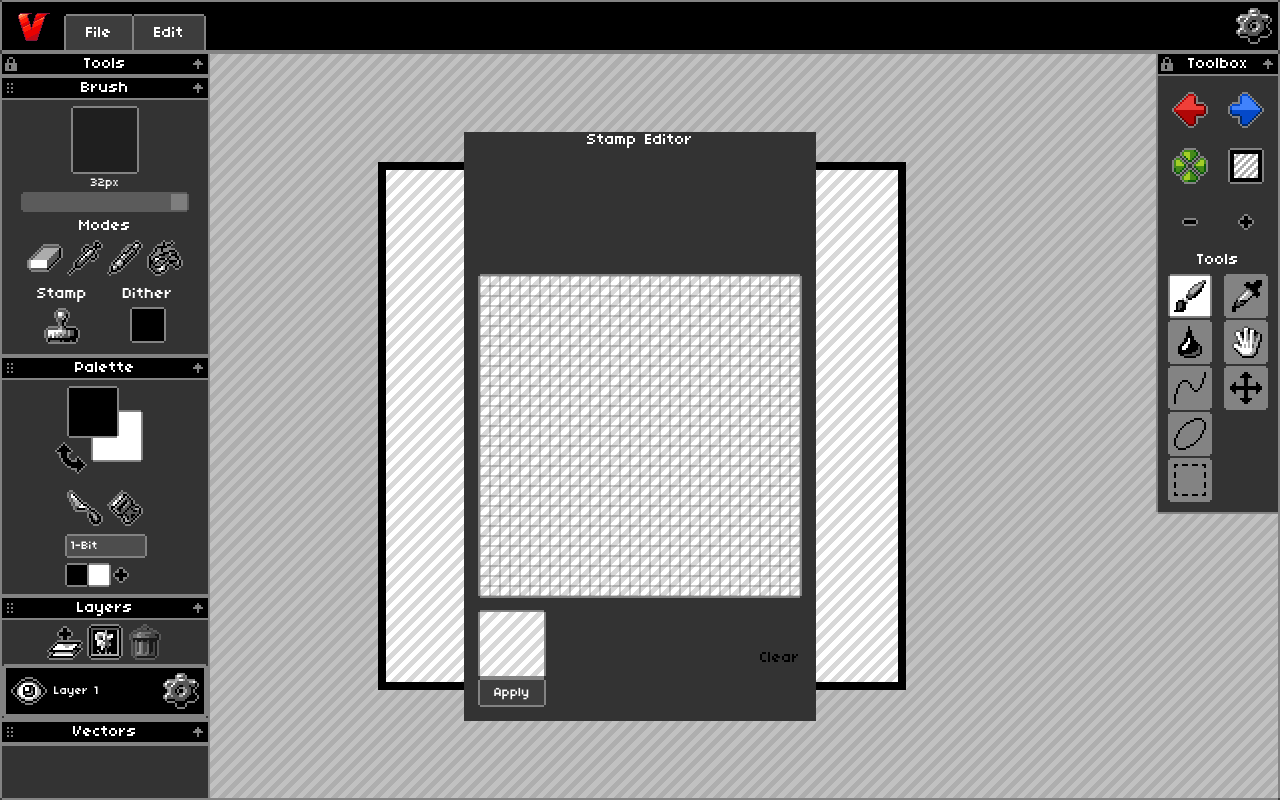
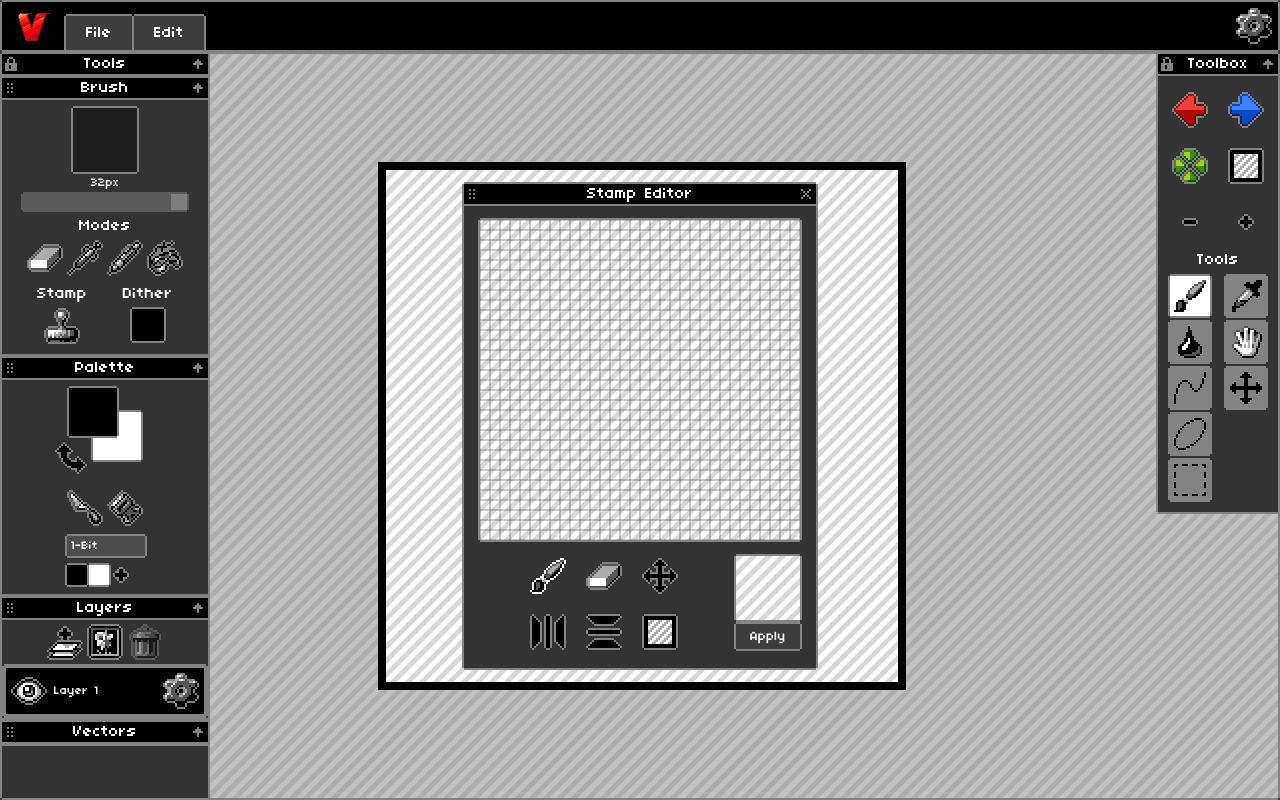
Before and after one commit to Tororoi/pixel-vee, a React (Vite) app: page / in a window 1280 px wide. Both pictures are taken after a click on the button 62 px from the left and 326 px from the top of the page. Built offline with nearby package versions, Linux system fonts and the light colour scheme.

Commit message:
fix stamp editor

```diff
--- a/src/components/Toolbox.jsx
+++ b/src/components/Toolbox.jsx
@@ -85,7 +85,7 @@
 
   function handleToolClick(toolName) {
     // Update the group's activeTool so the button remembers the last-used tool
-    for (const [groupKey, group] of Object.entries(toolGroups)) {
+    for (const [, group] of Object.entries(toolGroups)) {
       if (group.tools.includes(toolName)) {
         group.activeTool = toolName
         break
--- a/src/components/dialogs/StampEditorDialog.jsx
+++ b/src/components/dialogs/StampEditorDialog.jsx
@@ -3,6 +3,10 @@
 import { initializeDragger } from '../../utils/drag.js'
 import { initStampEditor } from '../../DOM/stampEditor.js'
 
+/**
+ * Stamp editor dialog for painting custom brush stamps.
+ * @returns {import('react').ReactElement} The stamp editor dialog element
+ */
 export default function StampEditorDialog() {
   const containerRef = useRef(null)
   const editorCanvasRef = useRef(null)
@@ -32,24 +36,43 @@
     initStampEditor()
   }, [])
 
+  function handleClose() {
+    if (containerRef.current) containerRef.current.style.display = 'none'
+  }
+
   return (
     <div
       ref={containerRef}
       id="stamp-editor"
-      className="stamp-editor-container draggable"
+      className="stamp-editor-container dialog-box draggable v-drag h-drag free"
     >
       <div className="header dragger">
-        <div className="drag-btn"><div className="grip"></div></div>
+        <div className="drag-btn">
+          <div className="grip"></div>
+        </div>
         Stamp Editor
+        <button
+          type="button"
+          className="close-btn"
+          data-tooltip="Close"
+          onClick={handleClose}
+        />
       </div>
       <div className="stamp-editor-interface">
+        <canvas
+          ref={editorCanvasRef}
+          id="stamp-editor-canvas"
+          width="320"
+          height="320"
+        />
+        <div className="stamp-editor-footer">
           <div className="stamp-editor-tools">
             <div className="stamp-tool-group">
               <button
                 ref={drawBtnRef}
                 id="stamp-draw-btn"
                 type="button"
-              className="stamp-tool selected"
+                className="stamp-tool brush selected"
                 aria-label="Draw"
                 data-tooltip="Draw"
               />
@@ -57,7 +80,7 @@
                 ref={eraseBtnRef}
                 id="stamp-erase-btn"
                 type="button"
-              className="stamp-tool"
+                className="stamp-tool eraser"
                 aria-label="Erase"
                 data-tooltip="Erase"
               />
@@ -65,7 +88,7 @@
                 ref={moveBtnRef}
                 id="stamp-move-btn"
                 type="button"
-              className="stamp-tool"
+                className="stamp-tool move"
                 aria-label="Move"
                 data-tooltip="Move"
               />
@@ -75,7 +98,7 @@
                 ref={mirrorHBtnRef}
                 id="stamp-mirror-h-btn"
                 type="button"
-              className="stamp-tool"
+                className="stamp-tool mirrorX"
                 aria-label="Mirror Horizontal"
                 data-tooltip="Mirror Horizontal"
               />
@@ -83,19 +106,20 @@
                 ref={mirrorVBtnRef}
                 id="stamp-mirror-v-btn"
                 type="button"
-              className="stamp-tool"
+                className="stamp-tool mirrorY"
                 aria-label="Mirror Vertical"
                 data-tooltip="Mirror Vertical"
               />
+              <button
+                ref={clearBtnRef}
+                id="stamp-editor-clear-btn"
+                type="button"
+                className="stamp-tool clear"
+                aria-label="Clear"
+                data-tooltip="Clear"
+              />
             </div>
           </div>
-        <canvas
-          ref={editorCanvasRef}
-          id="stamp-editor-canvas"
-          width="320"
-          height="320"
-        />
-        <div className="stamp-editor-footer">
           <div className="stamp-editor-preview-col">
             <canvas
               ref={previewCanvasRef}
@@ -111,13 +135,6 @@
               Apply
             </button>
           </div>
-          <button
-            ref={clearBtnRef}
-            id="stamp-editor-clear-btn"
-            type="button"
-          >
-            Clear
-          </button>
         </div>
       </div>
     </div>
```
Also changed, not shown: src/DOM/disableDomElements.js (+18 -0 lines), src/DOM/renderVectors.js (+15 -0 lines). Lines whose indentation alone changed are shown as unchanged.
